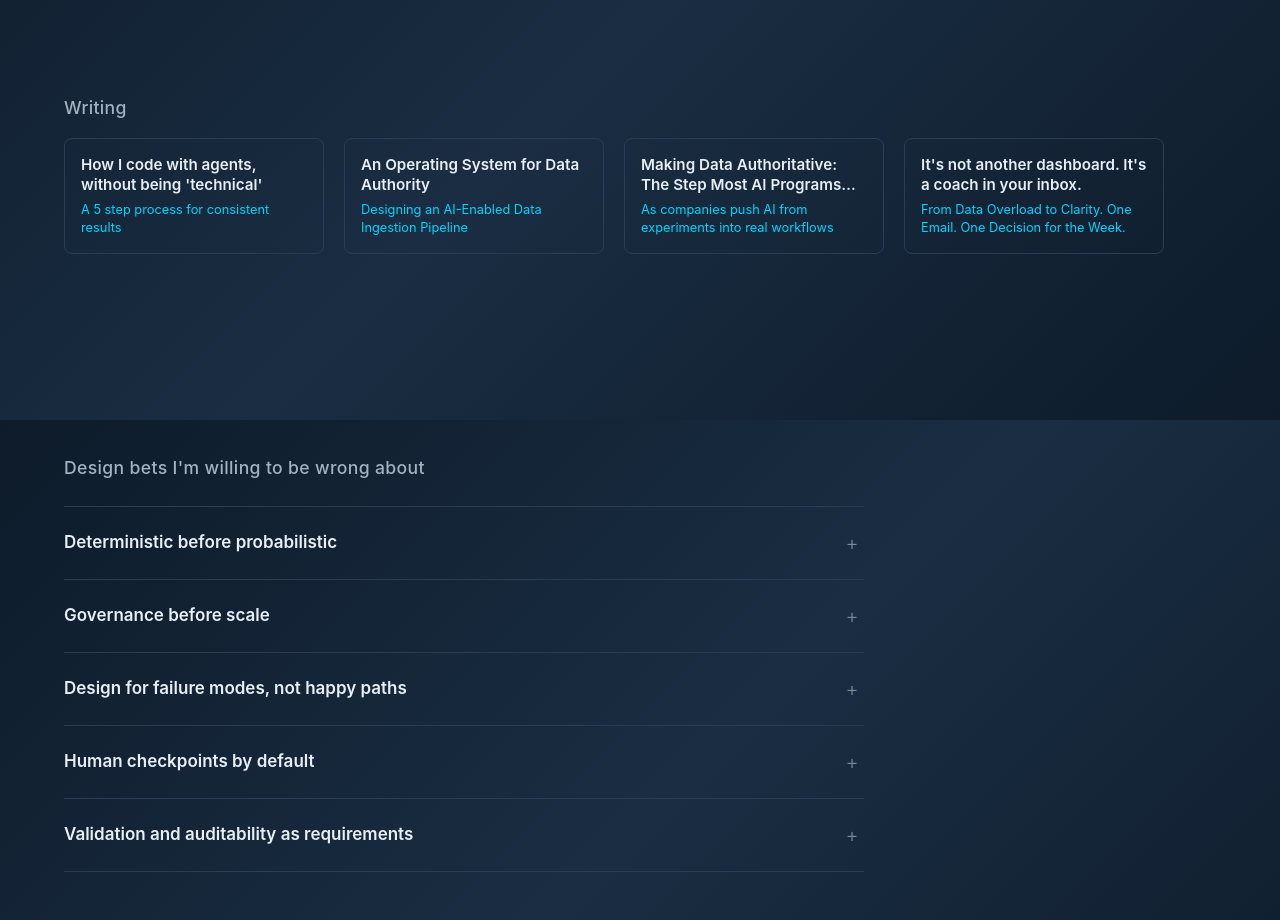
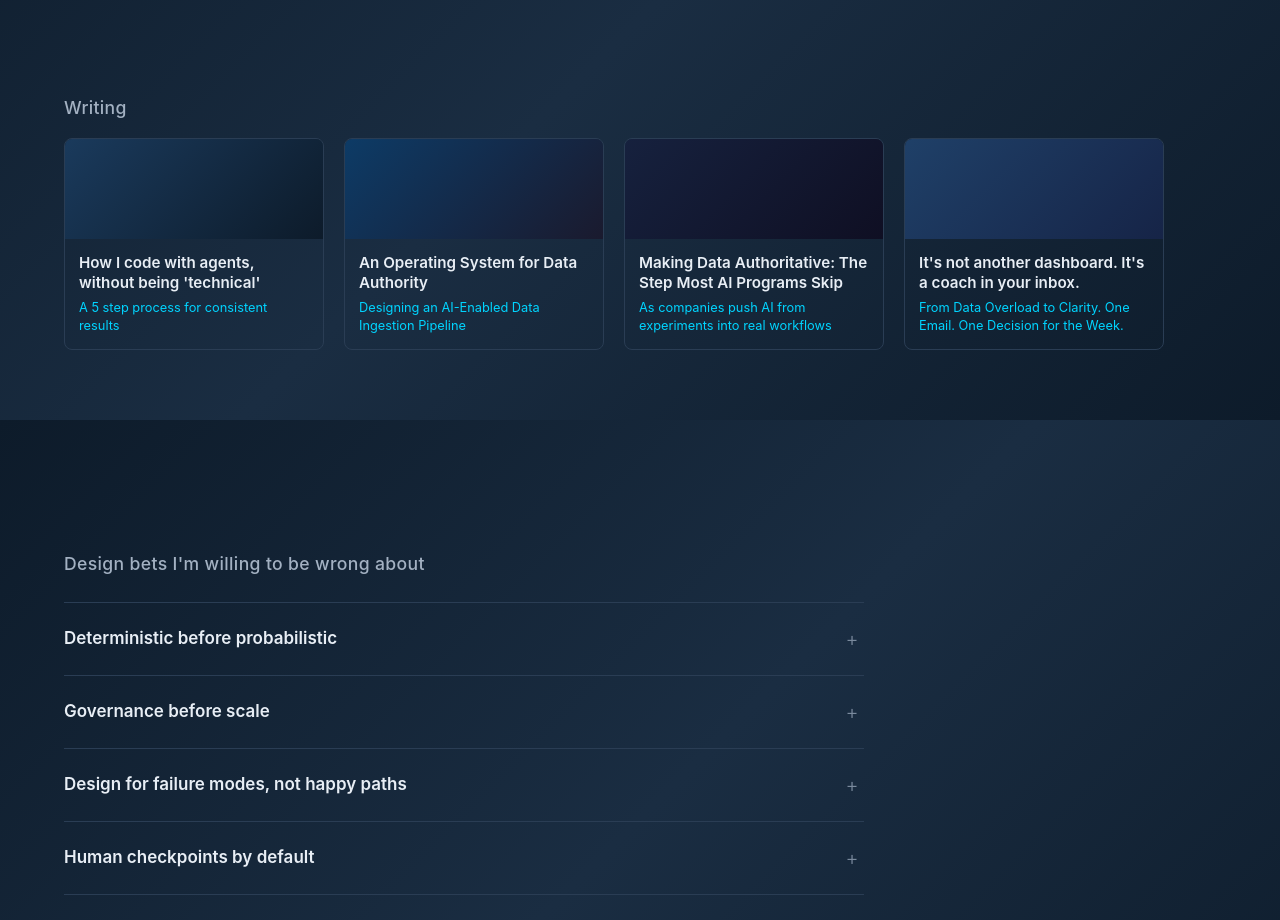
Before and after one commit to conorbliss-hash/conorbliss.github.io, a React (Vite) app: page /#/ in a window 1280 px wide. Shown: the part 2780-3700 px from the top of the page. Built offline with nearby package versions, Linux system fonts and the light colour scheme.

Commit message:
Add gradient placeholders to Writing cards

```diff
--- a/src/components/Writing.css
+++ b/src/components/Writing.css
@@ -51,8 +51,13 @@
   transform: translateY(-2px);
 }
 
+.writing-card-image {
+  width: 100%;
+  height: 100px;
+}
+
 .writing-card-content {
-  padding: 1rem;
+  padding: 0.875rem;
 }
 
 .writing-card-title {
--- a/src/components/Writing.jsx
+++ b/src/components/Writing.jsx
@@ -4,22 +4,26 @@ const posts = [
   {
     title: "How I code with agents, without being 'technical'",
     subtitle: "A 5 step process for consistent results",
-    url: "https://medium.com/@conor.bliss.henaghan"
+    url: "https://medium.com/@conor.bliss.henaghan",
+    gradient: "linear-gradient(135deg, #1a3a5c 0%, #0d1b2a 100%)"
   },
   {
     title: "An Operating System for Data Authority",
     subtitle: "Designing an AI-Enabled Data Ingestion Pipeline",
-    url: "https://medium.com/@conor.bliss.henaghan"
+    url: "https://medium.com/@conor.bliss.henaghan",
+    gradient: "linear-gradient(135deg, #0d3b66 0%, #1a1a2e 100%)"
   },
   {
     title: "Making Data Authoritative: The Step Most AI Programs Skip",
     subtitle: "As companies push AI from experiments into real workflows",
-    url: "https://medium.com/@conor.bliss.henaghan"
+    url: "https://medium.com/@conor.bliss.henaghan",
+    gradient: "linear-gradient(135deg, #16213e 0%, #0f0f23 100%)"
   },
   {
     title: "It's not another dashboard. It's a coach in your inbox.",
     subtitle: "From Data Overload to Clarity. One Email. One Decision for the Week.",
-    url: "https://medium.com/@conor.bliss.henaghan"
+    url: "https://medium.com/@conor.bliss.henaghan",
+    gradient: "linear-gradient(135deg, #1f4068 0%, #162447 100%)"
   }
 ]
 
@@ -37,6 +41,10 @@ export default function Writing() {
               target="_blank"
               rel="noopener noreferrer"
             >
+              <div
+                className="writing-card-image"
+                style={{ background: post.gradient }}
+              />
               <div className="writing-card-content">
                 <h3 className="writing-card-title">{post.title}</h3>
                 <p className="writing-card-subtitle">{post.subtitle}</p>
```
